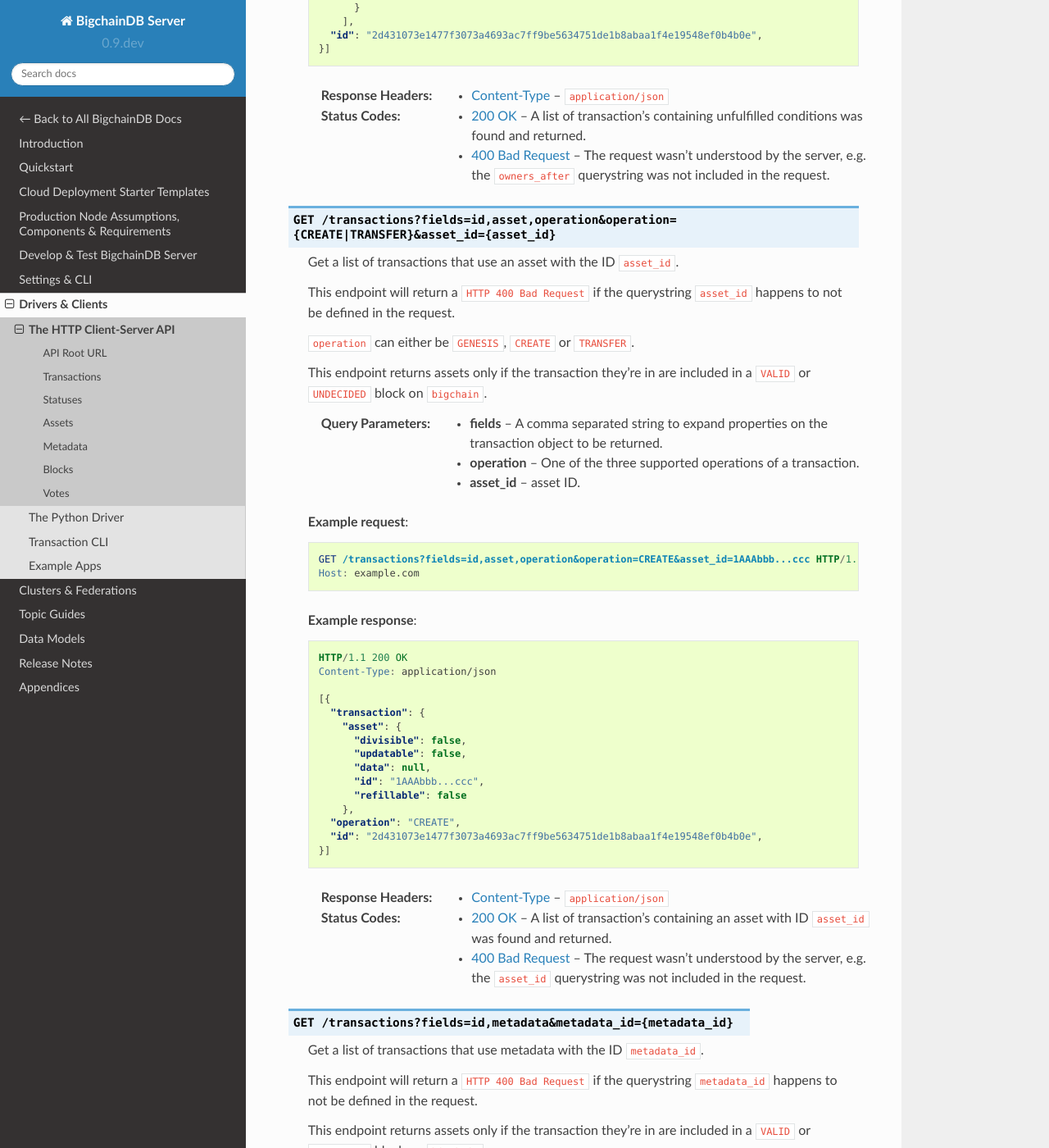
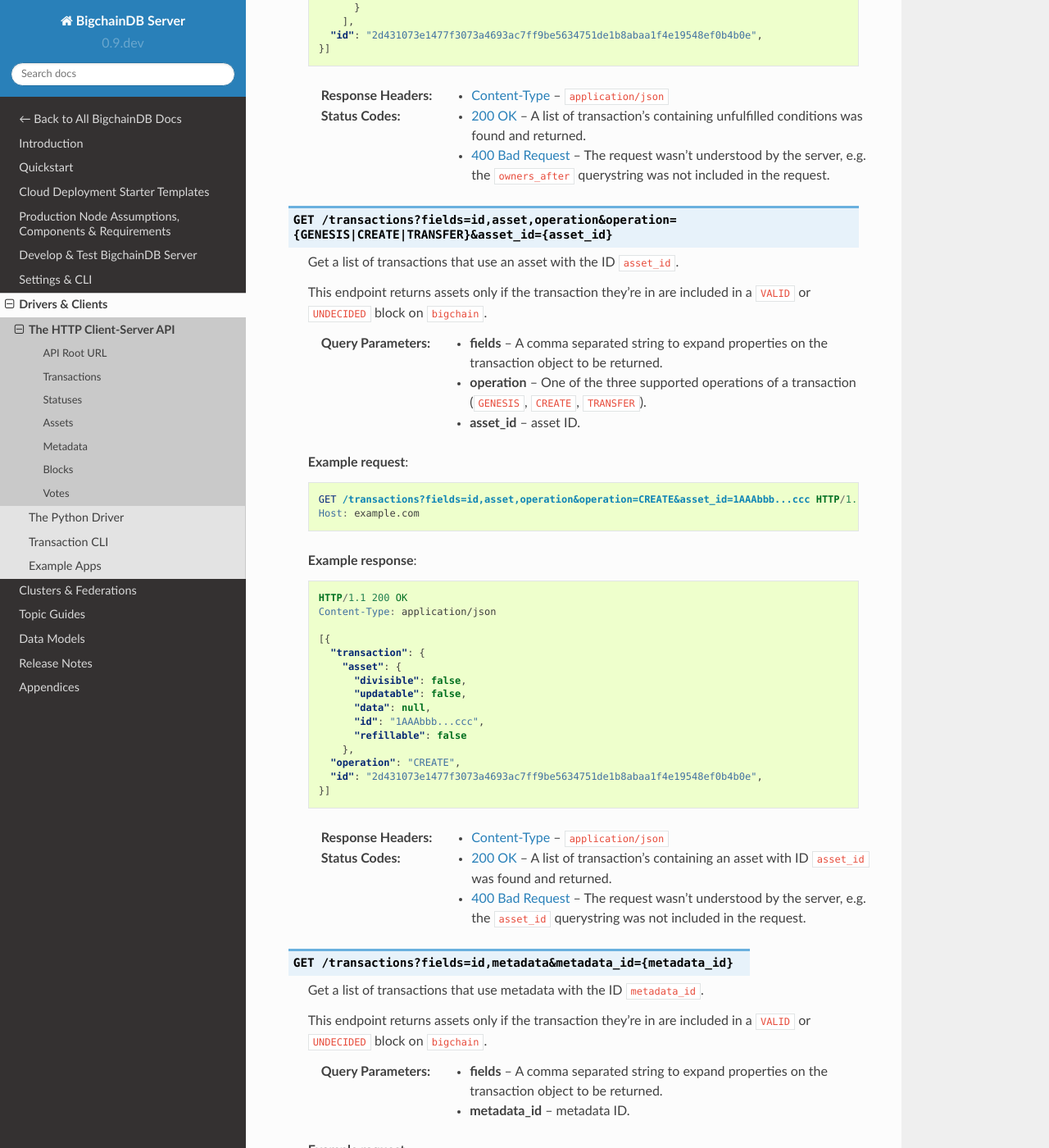
Before and after one commit to bigchaindb/bigchaindb, a Sphinx documentation site: the page built from docs/server/source/drivers-clients/http-client-server-api.rst, in a window 1280 px wide and 1400 px high, scrolled down 3733 px. Shown: the whole window at 82% size. Built offline with Sphinx 7.4.7 and the Read the Docs theme 2.0.0, drawn with Linux system fonts in a browser that asks for light colours; pages that are not in the unit, such as notebooks, are missing from menus; some of the changed text lies outside the part shown.

Commit message:
Minor corrections of redundant infos

```diff
--- a/docs/server/source/drivers-clients/http-client-server-api.rst
+++ b/docs/server/source/drivers-clients/http-client-server-api.rst
@@ -223,14 +223,9 @@
    :statuscode 200: A list of transaction's containing unfulfilled conditions was found and returned.
    :statuscode 400: The request wasn't understood by the server, e.g. the ``owners_after`` querystring was not included in the request.
 
-.. http:get:: /transactions?fields=id,asset,operation&operation={CREATE|TRANSFER}&asset_id={asset_id}
+.. http:get:: /transactions?fields=id,asset,operation&operation={GENESIS|CREATE|TRANSFER}&asset_id={asset_id}
 
    Get a list of transactions that use an asset with the ID ``asset_id``.
-
-   This endpoint will return a ``HTTP 400 Bad Request`` if the querystring
-   ``asset_id`` happens to not be defined in the request.
-
-   ``operation`` can either be ``GENESIS``, ``CREATE`` or ``TRANSFER``.
 
    This endpoint returns assets only if the transaction they're in are
    included in a ``VALID`` or ``UNDECIDED`` block on ``bigchain``.
@@ -238,7 +233,7 @@
    :query fields: A comma separated string to expand properties on the transaction object to be returned.
    :type fields: string
 
-   :query operation: One of the three supported operations of a transaction.
+   :query operation: One of the three supported operations of a transaction (``GENESIS``, ``CREATE``, ``TRANSFER``).
    :type operation: string
 
    :query asset_id: asset ID.
@@ -279,9 +274,6 @@
 .. http:get:: /transactions?fields=id,metadata&metadata_id={metadata_id}
 
    Get a list of transactions that use metadata with the ID ``metadata_id``.
-
-   This endpoint will return a ``HTTP 400 Bad Request`` if the querystring
-   ``metadata_id`` happens to not be defined in the request.
 
    This endpoint returns assets only if the transaction they're in are
    included in a ``VALID`` or ``UNDECIDED`` block on ``bigchain``.
@@ -353,6 +345,7 @@
 .. http:get:: /statuses/{tx_id | block_id}
 
    Get the status of an asynchronously written resource by their id.
+
    Supports the retrieval of a status for a transaction using ``tx_id`` or the
    retrieval of a status for a block using ``block_id``.
 
```
